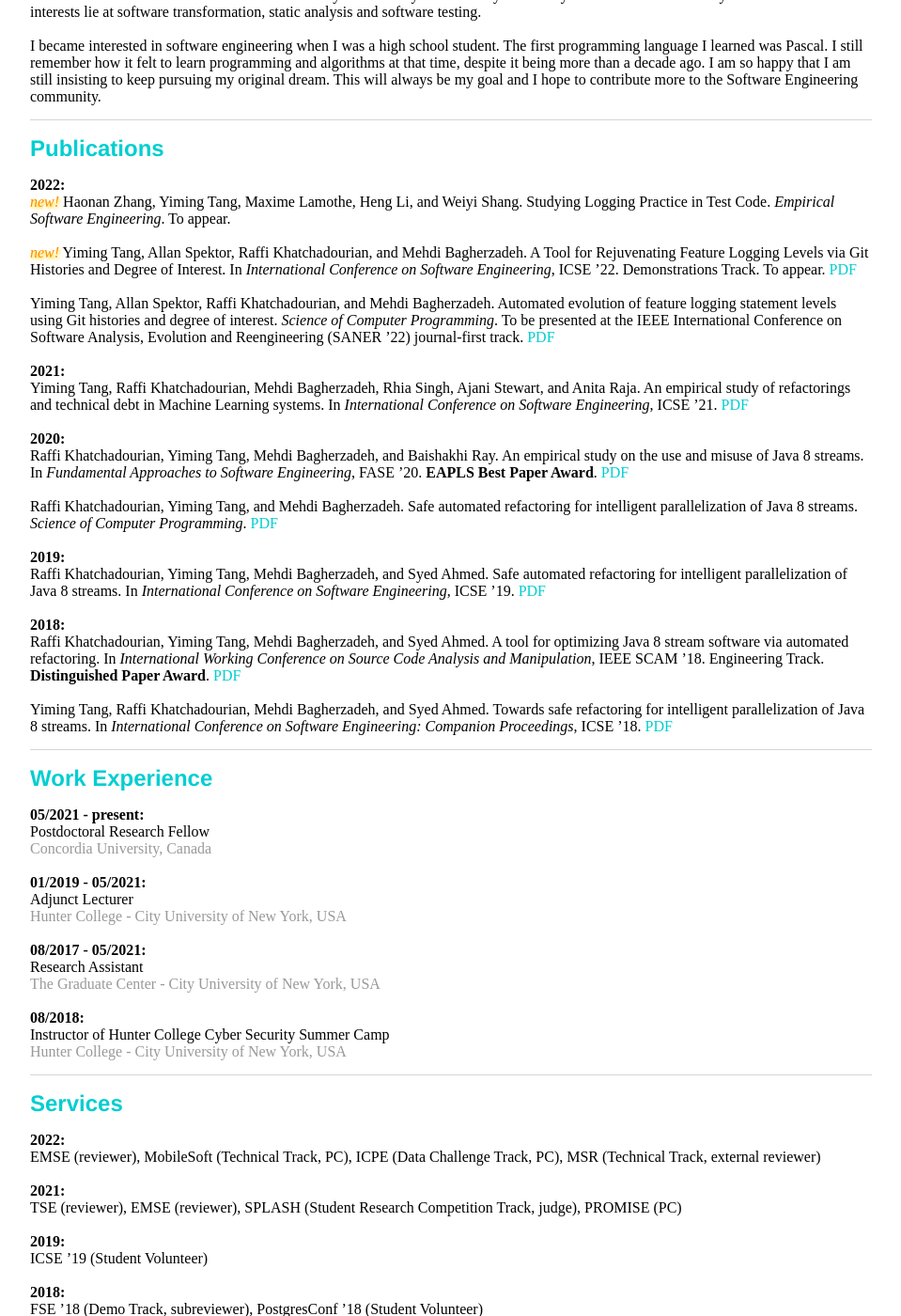
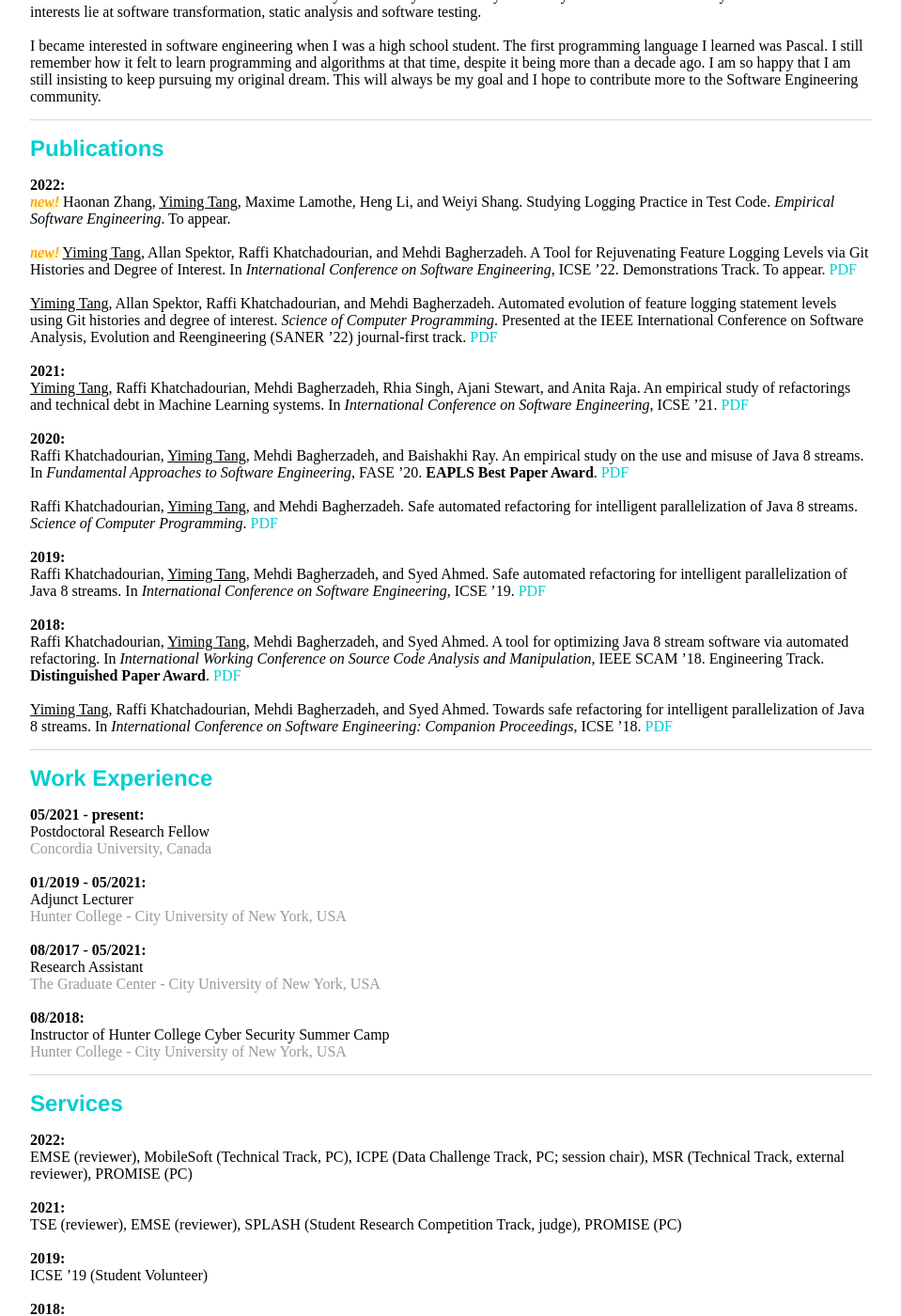
Before and after one commit to yiming-tang-cs/yiming-tang-cs.github.io, a Jekyll site: the page built from index.html, in a window 1280 px wide and 1400 px high, scrolled down 280 px. Shown: the whole window at 94% size, without its empty margins (160-1119 px from the left). Built offline with Jekyll 4.4.1, drawn with Linux system fonts in a browser that asks for light colours.

Commit message:
Update index.html

```diff
--- a/index.html
+++ b/index.html
@@ -14,32 +14,32 @@ title: Yiming Tang's personal webpage
     <h1>Publications</h1>
 
     <b>2022:</b><br/>
-    <ns>new!</ns> Haonan Zhang, Yiming Tang, Maxime Lamothe, Heng Li, and Weiyi Shang. Studying Logging Practice in Test Code. <i>Empirical Software Engineering</i>. To appear.
+    <ns>new!</ns> Haonan Zhang, <u>Yiming Tang</u>, Maxime Lamothe, Heng Li, and Weiyi Shang. Studying Logging Practice in Test Code. <i>Empirical Software Engineering</i>. To appear.
     <br/><br/>
-    <ns>new!</ns> Yiming Tang, Allan Spektor, Raffi Khatchadourian, and Mehdi Bagherzadeh. A Tool for Rejuvenating Feature Logging Levels via Git Histories and Degree of Interest. In <i>International Conference on Software Engineering</i>, ICSE ’22. Demonstrations Track. To appear. <a href="https://arxiv.org/pdf/2112.02758.pdf">PDF</a>
+    <ns>new!</ns> <u>Yiming Tang</u>, Allan Spektor, Raffi Khatchadourian, and Mehdi Bagherzadeh. A Tool for Rejuvenating Feature Logging Levels via Git Histories and Degree of Interest. In <i>International Conference on Software Engineering</i>, ICSE ’22. Demonstrations Track. To appear. <a href="https://arxiv.org/pdf/2112.02758.pdf">PDF</a>
     <br/><br/>
-    Yiming Tang, Allan Spektor, Raffi Khatchadourian, and Mehdi Bagherzadeh. Automated evolution of feature logging statement levels using Git histories and degree of interest. <i>Science of Computer Programming</i>. To be presented at the IEEE International Conference on Software Analysis, Evolution and Reengineering (SANER ’22) journal-first track. <a href="https://arxiv.org/pdf/2104.07736.pdf">PDF</a>
+    <u>Yiming Tang</u>, Allan Spektor, Raffi Khatchadourian, and Mehdi Bagherzadeh. Automated evolution of feature logging statement levels using Git histories and degree of interest. <i>Science of Computer Programming</i>. Presented at the IEEE International Conference on Software Analysis, Evolution and Reengineering (SANER ’22) journal-first track. <a href="https://arxiv.org/pdf/2104.07736.pdf">PDF</a>
     <br/><br/>
 
     <b>2021:</b><br/>
-    Yiming Tang, Raffi Khatchadourian, Mehdi Bagherzadeh, Rhia Singh, Ajani Stewart, and Anita Raja. An empirical study of refactorings and technical debt in Machine Learning systems. In <i>International Conference on Software Engineering</i>, ICSE ’21. <a href="https://academicworks.cuny.edu/cgi/viewcontent.cgi?article=1723&context=hc_pubs">PDF</a>
+    <u>Yiming Tang</u>, Raffi Khatchadourian, Mehdi Bagherzadeh, Rhia Singh, Ajani Stewart, and Anita Raja. An empirical study of refactorings and technical debt in Machine Learning systems. In <i>International Conference on Software Engineering</i>, ICSE ’21. <a href="https://academicworks.cuny.edu/cgi/viewcontent.cgi?article=1723&context=hc_pubs">PDF</a>
     <br/><br/>
 
     <b>2020:</b>
     <br/>
-    Raffi Khatchadourian, Yiming Tang, Mehdi Bagherzadeh, and Baishakhi Ray. An empirical study on the use and misuse of Java 8 streams. In <i>Fundamental Approaches to Software Engineering</i>, FASE ’20. <b>EAPLS Best Paper Award</b>. <a href="https://academicworks.cuny.edu/cgi/viewcontent.cgi?article=1656&context=hc_pubs">PDF</a>
+    Raffi Khatchadourian, <u>Yiming Tang</u>, Mehdi Bagherzadeh, and Baishakhi Ray. An empirical study on the use and misuse of Java 8 streams. In <i>Fundamental Approaches to Software Engineering</i>, FASE ’20. <b>EAPLS Best Paper Award</b>. <a href="https://academicworks.cuny.edu/cgi/viewcontent.cgi?article=1656&context=hc_pubs">PDF</a>
     <br/><br/>
-    Raffi Khatchadourian, Yiming Tang, and Mehdi Bagherzadeh. Safe automated refactoring for intelligent parallelization of Java 8 streams. <i>Science of Computer Programming</i>. <a href="https://academicworks.cuny.edu/cgi/viewcontent.cgi?article=1669&context=hc_pubs">PDF</a>
+    Raffi Khatchadourian, <u>Yiming Tang</u>, and Mehdi Bagherzadeh. Safe automated refactoring for intelligent parallelization of Java 8 streams. <i>Science of Computer Programming</i>. <a href="https://academicworks.cuny.edu/cgi/viewcontent.cgi?article=1669&context=hc_pubs">PDF</a>
     <br/>
     <br/>
     <b>2019:</b><br/>
-    Raffi Khatchadourian, Yiming Tang, Mehdi Bagherzadeh, and Syed Ahmed. Safe automated refactoring for intelligent parallelization of Java 8 streams. In <i>International Conference on Software Engineering</i>, ICSE ’19. <a href="https://academicworks.cuny.edu/cgi/viewcontent.cgi?article=1521&context=hc_pubs">PDF</a>
+    Raffi Khatchadourian, <u>Yiming Tang</u>, Mehdi Bagherzadeh, and Syed Ahmed. Safe automated refactoring for intelligent parallelization of Java 8 streams. In <i>International Conference on Software Engineering</i>, ICSE ’19. <a href="https://academicworks.cuny.edu/cgi/viewcontent.cgi?article=1521&context=hc_pubs">PDF</a>
     <br/>
     <br/>
     <b>2018: </b><br/>
-    Raffi Khatchadourian, Yiming Tang, Mehdi Bagherzadeh, and Syed Ahmed. A tool for optimizing Java 8 stream software via automated refactoring. In <i>International Working Conference on Source Code Analysis and Manipulation</i>, IEEE SCAM ’18. Engineering Track. <b>Distinguished Paper Award</b>. <a href="https://academicworks.cuny.edu/cgi/viewcontent.cgi?article=1475&context=hc_pubs">PDF</a>
+    Raffi Khatchadourian, <u>Yiming Tang</u>, Mehdi Bagherzadeh, and Syed Ahmed. A tool for optimizing Java 8 stream software via automated refactoring. In <i>International Working Conference on Source Code Analysis and Manipulation</i>, IEEE SCAM ’18. Engineering Track. <b>Distinguished Paper Award</b>. <a href="https://academicworks.cuny.edu/cgi/viewcontent.cgi?article=1475&context=hc_pubs">PDF</a>
     <br/><br/>
-    Yiming Tang, Raffi Khatchadourian, Mehdi Bagherzadeh, and Syed Ahmed. Towards safe refactoring for intelligent parallelization of Java 8 streams. In <i>International Conference on Software Engineering: Companion Proceedings</i>, ICSE ’18. <a href="https://academicworks.cuny.edu/cgi/viewcontent.cgi?article=1403&context=hc_pubs">PDF</a>
+    <u>Yiming Tang</u>, Raffi Khatchadourian, Mehdi Bagherzadeh, and Syed Ahmed. Towards safe refactoring for intelligent parallelization of Java 8 streams. In <i>International Conference on Software Engineering: Companion Proceedings</i>, ICSE ’18. <a href="https://academicworks.cuny.edu/cgi/viewcontent.cgi?article=1403&context=hc_pubs">PDF</a>
 </div>
 
 <div id="work">
@@ -68,7 +68,7 @@ title: Yiming Tang's personal webpage
 <div id="services">
     <h1>Services</h1>
     <b>2022: </b><br/>
-    EMSE (reviewer), MobileSoft (Technical Track, PC), ICPE (Data Challenge Track, PC), MSR (Technical Track, external reviewer) <br/>
+    EMSE (reviewer), MobileSoft (Technical Track, PC), ICPE (Data Challenge Track, PC; session chair), MSR (Technical Track, external reviewer), PROMISE (PC) <br/>
     <br/>
     <b>2021: </b><br/>
     TSE (reviewer), EMSE (reviewer), SPLASH (Student Research Competition Track, judge), PROMISE (PC)<br/>
```
